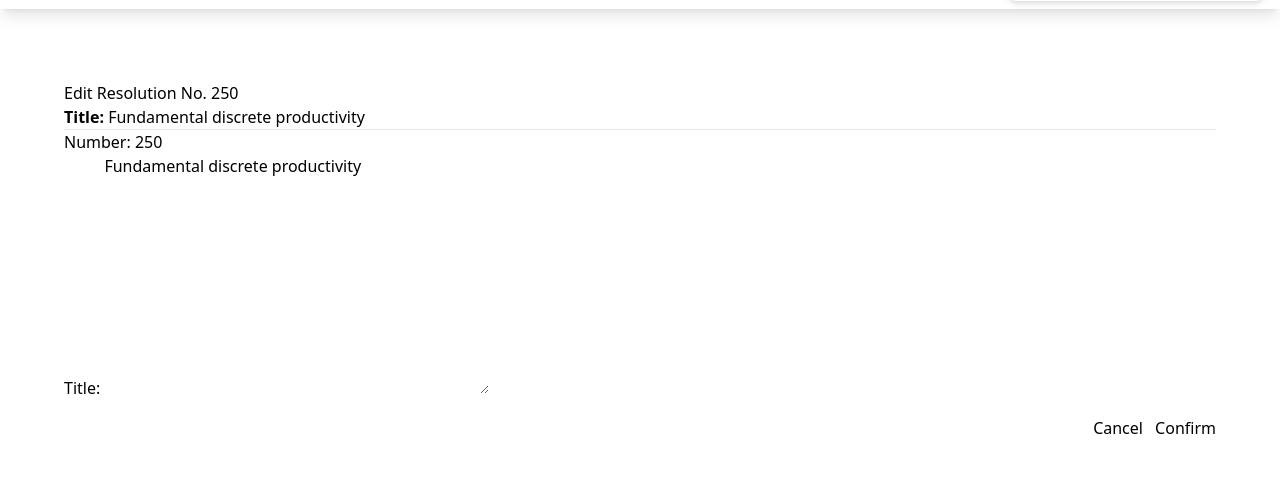
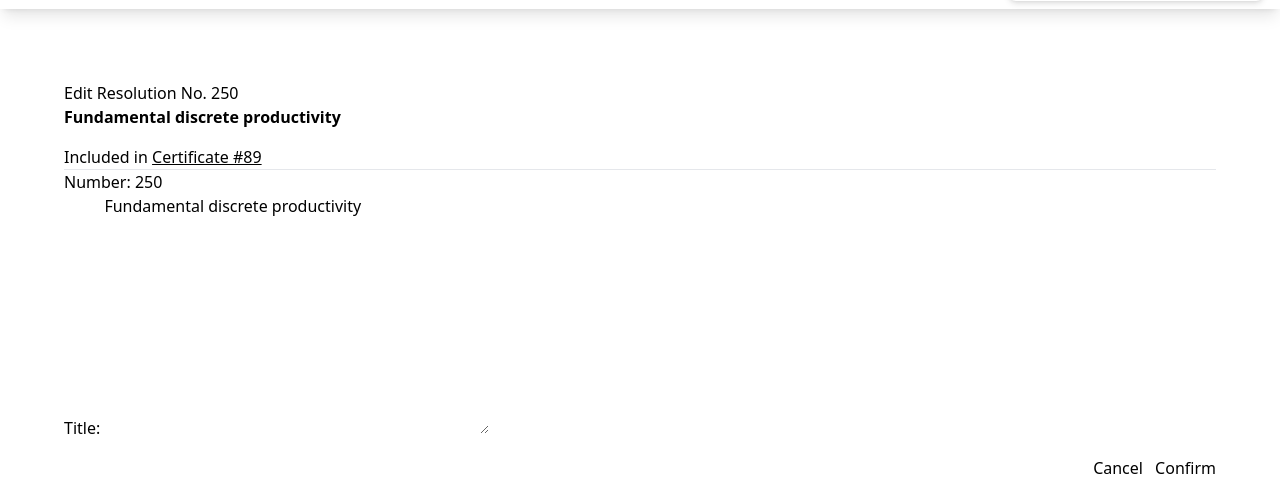
Before and after one commit to christiankyle-ching/board_resolution_is, a Django app: page /resolution/250/edit/ in a window 1280 px wide. Shown: the part 1318-1797 px from the top of the page. Before the commit the page ends 1752 px from the top, so only its background shows below. Run offline with Django 4.2, Linux system fonts and the light colour scheme; the visitor is signed in with stand-in values (Sample User, id 1); data comes from the database, SQL or seed files in the repository; some libraries are stand-ins or nearby versions.

Commit message:
fix: Minor UI Improvements

```diff
--- a/resolutions/templates/resolutions/resolution_edit.html
+++ b/resolutions/templates/resolutions/resolution_edit.html
@@ -5,11 +5,17 @@
 {% block content %}
 
 <div class="card p-6 lg:p-12">
-    <h4>Edit Resolution No. {{ resolution.number }}</h4>
-    <h5>
-        <b>Title:</b>
+    <h2>Edit Resolution No. {{ resolution.number }}</h2>
+    <h5 class="font-bold">
+        <!-- <b>Title:</b> -->
         {{ resolution.title }}
     </h5>
+    <p class="mt-4">
+        Included in
+        <a href="{% url 'resolutions:cert_detail' resolution.certificate.pk %}" class="underline">
+            {{ resolution.certificate }}
+        </a>
+    </p>
     <hr>
 
     <form method="POST" class="">
--- a/users/templates/users/admin/user_edit.html
+++ b/users/templates/users/admin/user_edit.html
@@ -9,7 +9,7 @@
 <div class="card p-6 lg:p-12">
 
     <div>
-        <h1>Edit Staff</h1>
+        <h1>Edit {{ selected_user.role_name }}</h1>
         <h4>{{ selected_user.str_username }}</h4>
     </div>
 
```
